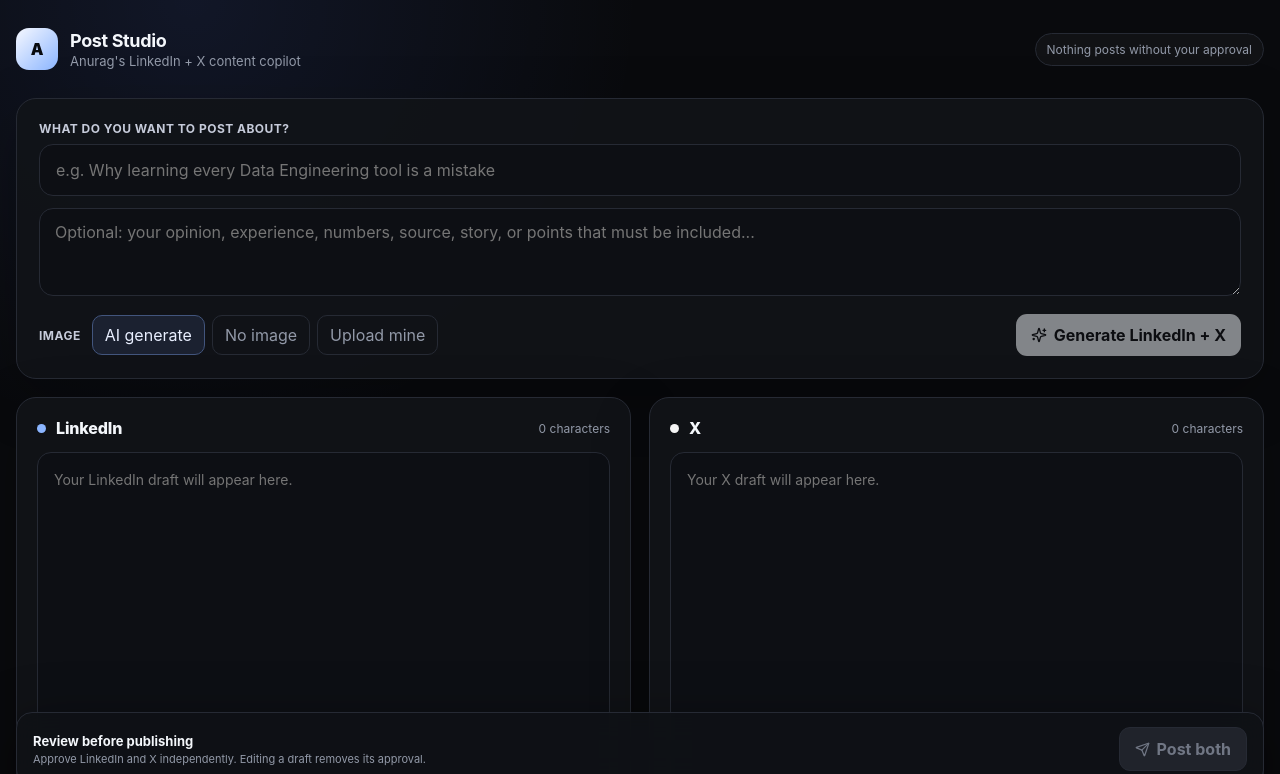
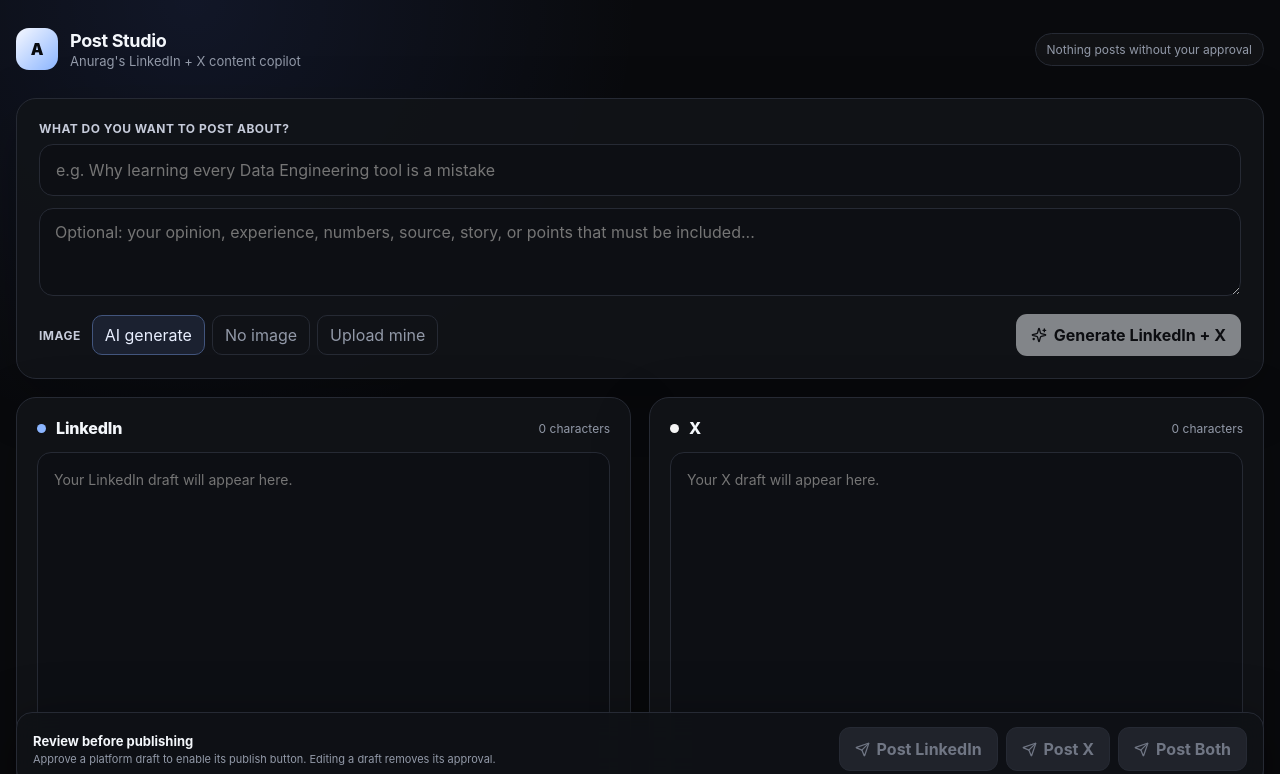
Before and after one commit to YogeshMistari/my-linkedin-post-studio, a Next.js app: page / in a window 1280 px wide. Shown: the top 774 px of the page. Built offline with nearby package versions, Linux system fonts and the light colour scheme.

Commit message:
Add real LinkedIn and X text publishing

```diff
--- /dev/null
+++ b/app/api/publish/route.ts
@@ -0,0 +1,87 @@
+import { NextResponse } from "next/server";
+import {
+  getPublishingConfig,
+  publishLinkedIn,
+  publishX,
+  type PublishResult,
+} from "@/lib/publishers";
+
+export const runtime = "nodejs";
+
+type PublishTarget = "linkedin" | "x" | "both";
+
+export async function GET() {
+  return NextResponse.json(getPublishingConfig());
+}
+
+export async function POST(request: Request) {
+  try {
+    const body = await request.json();
+
+    const target = body?.target as PublishTarget;
+    const linkedinText = String(body?.linkedinText || "").trim();
+    const xText = String(body?.xText || "").trim();
+    const approvals = body?.approvals || {};
+
+    if (!["linkedin", "x", "both"].includes(target)) {
+      return NextResponse.json(
+        { error: "Invalid publishing target." },
+        { status: 400 }
+      );
+    }
+
+    if (
+      (target === "linkedin" || target === "both") &&
+      (!approvals.linkedin || !linkedinText)
+    ) {
+      return NextResponse.json(
+        { error: "Approve the LinkedIn draft before publishing it." },
+        { status: 400 }
+      );
+    }
+
+    if (
+      (target === "x" || target === "both") &&
+      (!approvals.x || !xText)
+    ) {
+      return NextResponse.json(
+        { error: "Approve the X draft before publishing it." },
+        { status: 400 }
+      );
+    }
+
+    const results: PublishResult[] = [];
+
+    // Intentionally publish sequentially. If the first platform succeeds and
+    // the second fails, the caller gets a partial result and can retry only
+    // the failed platform, avoiding duplicate posts.
+    if (target === "linkedin" || target === "both") {
+      results.push(await publishLinkedIn(linkedinText));
+    }
+
+    if (target === "x" || target === "both") {
+      results.push(await publishX(xText));
+    }
+
+    const succeeded = results.filter((item) => item.success);
+    const failed = results.filter((item) => !item.success);
+
+    return NextResponse.json({
+      allSucceeded: failed.length === 0,
+      partialSuccess: succeeded.length > 0 && failed.length > 0,
+      results,
+      warning: body?.hasImage
+        ? "The current direct-publish version is text-only. The selected image was not attached."
+        : null,
+    });
+  } catch (error) {
+    console.error(error);
+    return NextResponse.json(
+      {
+        error:
+          error instanceof Error ? error.message : "Publishing failed.",
+      },
+      { status: 500 }
+    );
+  }
+}
--- a/app/globals.css
+++ b/app/globals.css
@@ -186,7 +186,9 @@
 .secondary,
 .approve,
 .publish-disabled,
-.publish-active {
+.publish-active,
+.publish-linkedin,
+.publish-x {
   display: inline-flex;
   align-items: center;
   justify-content: center;
@@ -472,6 +474,32 @@
   opacity: .55;
 }
 
+.publish-actions {
+  display: flex;
+  align-items: center;
+  justify-content: flex-end;
+  gap: 8px;
+  flex-wrap: wrap;
+}
+
+.publish-linkedin {
+  border: 1px solid #5476a8;
+  background: #dcecff;
+  color: #10233d;
+}
+
+.publish-x {
+  border: 1px solid #555b66;
+  background: #f1f3f5;
+  color: #0c0d0f;
+}
+
+.publish-linkedin:hover:not(:disabled),
+.publish-x:hover:not(:disabled) {
+  transform: translateY(-1px);
+  filter: brightness(1.04);
+}
+
 @media (max-width: 900px) {
   .editor-grid,
   .media-grid {
@@ -496,7 +524,14 @@
   }
 
   .card-actions button,
-  .feedback-row button {
+  .feedback-row button,
+  .publish-actions button {
     width: 100%;
   }
+
+  .publish-actions {
+    width: 100%;
+    flex-direction: column;
+    align-items: stretch;
+  }
 }
--- a/app/page.tsx
+++ b/app/page.tsx
@@ -54,7 +54,7 @@
     x: "",
   });
   const [contextOpen, setContextOpen] = useState(false);
-  const [publishLoading, setPublishLoading] = useState(false);
+  const [publishingTarget, setPublishingTarget] = useState<"linkedin" | "x" | "both" | null>(null);
   const [publishMessage, setPublishMessage] = useState("");
   const uploadRef = useRef<HTMLInputElement>(null);
 
@@ -180,10 +180,41 @@
     }
   }
 
-  async function preparePublish() {
-    if (!readyToPublish) return;
+  async function publish(target: "linkedin" | "x" | "both") {
+    const needsLinkedIn = target === "linkedin" || target === "both";
+    const needsX = target === "x" || target === "both";
 
-    setPublishLoading(true);
+    if (needsLinkedIn && !approval.linkedin) {
+      setError("Approve the LinkedIn draft before publishing it.");
+      return;
+    }
+
+    if (needsX && !approval.x) {
+      setError("Approve the X draft before publishing it.");
+      return;
+    }
+
+    if (needsX && content.x.length > 280) {
+      setError(
+        "The X draft is over 280 characters. Shorten it before publishing. Thread publishing is not enabled yet."
+      );
+      return;
+    }
+
+    const label =
+      target === "linkedin"
+        ? "LinkedIn"
+        : target === "x"
+          ? "X"
+          : "LinkedIn and X";
+
+    const confirmed = window.confirm(
+      `Publish this approved draft to ${label} now? This action goes live immediately.`
+    );
+
+    if (!confirmed) return;
+
+    setPublishingTarget(target);
     setPublishMessage("");
     setError("");
 
@@ -193,19 +224,25 @@
       linkedin: content.linkedin,
       x: content.x,
       imageChoice,
-      imageUrl,
+      hasImage: Boolean(imageUrl),
+      target,
       approvedAt: new Date().toISOString(),
     };
 
     try {
-      localStorage.setItem("post-studio:last-approved-draft", JSON.stringify(snapshot));
+      localStorage.setItem(
+        "post-studio:last-approved-draft",
+        JSON.stringify(snapshot)
+      );
 
-      const response = await fetch("/api/publish/prepare", {
+      const response = await fetch("/api/publish", {
         method: "POST",
         headers: { "Content-Type": "application/json" },
         body: JSON.stringify({
-          hasLinkedIn: Boolean(content.linkedin),
-          hasX: Boolean(content.x),
+          target,
+          linkedinText: content.linkedin,
+          xText: content.x,
+          approvals: approval,
           hasImage: Boolean(imageUrl),
         }),
       });
@@ -213,27 +250,40 @@
       const data = await response.json();
 
       if (!response.ok) {
-        throw new Error(data.error || "Unable to prepare publishing.");
+        throw new Error(data.error || "Publishing failed.");
       }
 
-      if (data.ready) {
+      const successes = (data.results || [])
+        .filter((item: { success: boolean }) => item.success)
+        .map((item: { platform: string; id?: string }) =>
+          item.platform === "linkedin"
+            ? `LinkedIn${item.id ? ` (${item.id})` : ""}`
+            : `X${item.id ? ` (${item.id})` : ""}`
+        );
+
+      const failures = (data.results || [])
+        .filter((item: { success: boolean }) => !item.success)
+        .map((item: { platform: string; error?: string }) =>
+          `${item.platform === "linkedin" ? "LinkedIn" : "X"}: ${item.error || "failed"}`
+        );
+
+      if (data.allSucceeded) {
         setPublishMessage(
-          "Draft is ready and both social connections are configured. Direct publishing is the next step."
+          `Published successfully to ${successes.join(" and ")}.${
+            data.warning ? ` ${data.warning}` : ""
+          }`
+        );
+      } else if (data.partialSuccess) {
+        setPublishMessage(
+          `Published to ${successes.join(" and ")}. The other platform failed, so do not repost the successful one. ${failures.join(" | ")}`
         );
       } else {
-        const missing = [
-          !data.linkedinConfigured ? "LinkedIn" : "",
-          !data.xConfigured ? "X" : "",
-        ].filter(Boolean);
-
-        setPublishMessage(
-          `Approved draft saved. Connect ${missing.join(" and ")} before direct publishing.`
-        );
+        setError(failures.join(" | ") || "Publishing failed.");
       }
     } catch (err) {
-      setError(err instanceof Error ? err.message : "Unable to prepare publishing.");
+      setError(err instanceof Error ? err.message : "Publishing failed.");
     } finally {
-      setPublishLoading(false);
+      setPublishingTarget(null);
     }
   }
 
@@ -513,26 +563,52 @@
         </div>
       </section>
 
-      <div className={`publish-strip ${readyToPublish ? "ready" : ""}`}>
+      <div className={`publish-strip ${approval.linkedin || approval.x ? "ready" : ""}`}>
         <div>
-          <strong>{readyToPublish ? "Content approved" : "Review before publishing"}</strong>
+          <strong>
+            {approval.linkedin || approval.x
+              ? "Approved content ready"
+              : "Review before publishing"}
+          </strong>
           <span>
             {publishMessage
               ? publishMessage
-              : readyToPublish
-                ? "Both drafts are approved. You can now prepare the first post."
-                : "Approve LinkedIn and X independently. Editing a draft removes its approval."}
+              : "Approve a platform draft to enable its publish button. Editing a draft removes its approval."}
           </span>
         </div>
-        <button
-          className={readyToPublish ? "publish-active" : "publish-disabled"}
-          disabled={!readyToPublish || publishLoading}
-          onClick={preparePublish}
-          type="button"
-        >
-          <Send size={15} />
-          {publishLoading ? "Preparing…" : "Post both"}
-        </button>
+
+        <div className="publish-actions">
+          <button
+            className={approval.linkedin ? "publish-linkedin" : "publish-disabled"}
+            disabled={!approval.linkedin || Boolean(publishingTarget)}
+            onClick={() => publish("linkedin")}
+            type="button"
+          >
+            <Send size={15} />
+            {publishingTarget === "linkedin" ? "Posting…" : "Post LinkedIn"}
+          </button>
+
+          <button
+            className={approval.x && xChars <= 280 ? "publish-x" : "publish-disabled"}
+            disabled={!approval.x || xChars > 280 || Boolean(publishingTarget)}
+            onClick={() => publish("x")}
+            type="button"
+            title={xChars > 280 ? "Shorten the X draft to 280 characters first." : undefined}
+          >
+            <Send size={15} />
+            {publishingTarget === "x" ? "Posting…" : "Post X"}
+          </button>
+
+          <button
+            className={readyToPublish && xChars <= 280 ? "publish-active" : "publish-disabled"}
+            disabled={!readyToPublish || xChars > 280 || Boolean(publishingTarget)}
+            onClick={() => publish("both")}
+            type="button"
+          >
+            <Send size={15} />
+            {publishingTarget === "both" ? "Posting both…" : "Post Both"}
+          </button>
+        </div>
       </div>
     </main>
   );
--- /dev/null
+++ b/lib/publishers.ts
@@ -0,0 +1,154 @@
+export type PublishResult = {
+  platform: "linkedin" | "x";
+  success: boolean;
+  id?: string;
+  error?: string;
+};
+
+function env(name: string) {
+  return process.env[name]?.trim() || "";
+}
+
+function safeErrorDetail(raw: string) {
+  try {
+    const parsed = JSON.parse(raw);
+    return (
+      parsed?.message ||
+      parsed?.detail ||
+      parsed?.title ||
+      parsed?.error_description ||
+      raw
+    );
+  } catch {
+    return raw;
+  }
+}
+
+export function getPublishingConfig() {
+  return {
+    linkedinConfigured: Boolean(
+      env("LINKEDIN_ACCESS_TOKEN") && env("LINKEDIN_AUTHOR_URN")
+    ),
+    xConfigured: Boolean(env("X_USER_ACCESS_TOKEN")),
+  };
+}
+
+export async function publishLinkedIn(text: string): Promise<PublishResult> {
+  const accessToken = env("LINKEDIN_ACCESS_TOKEN");
+  const author = env("LINKEDIN_AUTHOR_URN");
+  const version = env("LINKEDIN_VERSION") || "202609";
+
+  if (!accessToken || !author) {
+    return {
+      platform: "linkedin",
+      success: false,
+      error:
+        "LinkedIn is not configured. Add LINKEDIN_ACCESS_TOKEN and LINKEDIN_AUTHOR_URN to .env.local.",
+    };
+  }
+
+  try {
+    const response = await fetch("https://api.linkedin.com/rest/posts", {
+      method: "POST",
+      headers: {
+        Authorization: `Bearer ${accessToken}`,
+        "Content-Type": "application/json",
+        "X-Restli-Protocol-Version": "2.0.0",
+        "Linkedin-Version": version,
+      },
+      body: JSON.stringify({
+        author,
+        commentary: text,
+        visibility: "PUBLIC",
+        distribution: {
+          feedDistribution: "MAIN_FEED",
+          targetEntities: [],
+          thirdPartyDistributionChannels: [],
+        },
+        lifecycleState: "PUBLISHED",
+        isReshareDisabledByAuthor: false,
+      }),
+    });
+
+    if (!response.ok) {
+      const detail = safeErrorDetail(await response.text());
+      return {
+        platform: "linkedin",
+        success: false,
+        error: `LinkedIn returned ${response.status}: ${detail}`,
+      };
+    }
+
+    return {
+      platform: "linkedin",
+      success: true,
+      id: response.headers.get("x-restli-id") || undefined,
+    };
+  } catch (error) {
+    return {
+      platform: "linkedin",
+      success: false,
+      error:
+        error instanceof Error
+          ? error.message
+          : "Unknown LinkedIn publishing error.",
+    };
+  }
+}
+
+export async function publishX(text: string): Promise<PublishResult> {
+  const accessToken = env("X_USER_ACCESS_TOKEN");
+
+  if (!accessToken) {
+    return {
+      platform: "x",
+      success: false,
+      error:
+        "X is not configured. Add X_USER_ACCESS_TOKEN to .env.local.",
+    };
+  }
+
+  if (text.length > 280) {
+    return {
+      platform: "x",
+      success: false,
+      error:
+        "This X draft is over 280 characters. Shorten it before publishing. Thread publishing will be added separately.",
+    };
+  }
+
+  try {
+    const response = await fetch("https://api.x.com/2/tweets", {
+      method: "POST",
+      headers: {
+        Authorization: `Bearer ${accessToken}`,
+        "Content-Type": "application/json",
+      },
+      body: JSON.stringify({ text }),
+    });
+
+    const raw = await response.text();
+    const data = raw ? JSON.parse(raw) : {};
+
+    if (!response.ok) {
+      return {
+        platform: "x",
+        success: false,
+        error: `X returned ${response.status}: ${safeErrorDetail(raw)}`,
+      };
+    }
+
+    return {
+      platform: "x",
+      success: true,
+      id: data?.data?.id ? String(data.data.id) : undefined,
+    };
+  } catch (error) {
+    return {
+      platform: "x",
+      success: false,
+      error:
+        error instanceof Error ? error.message : "Unknown X publishing error.",
+    };
+  }
+}
```
Also changed, not shown: 2 other files (tests, documents, lock files or other folders).
